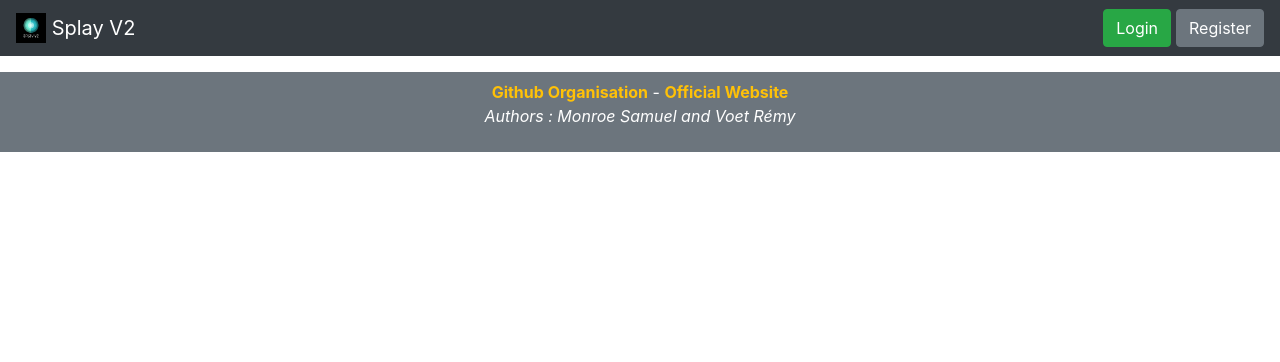
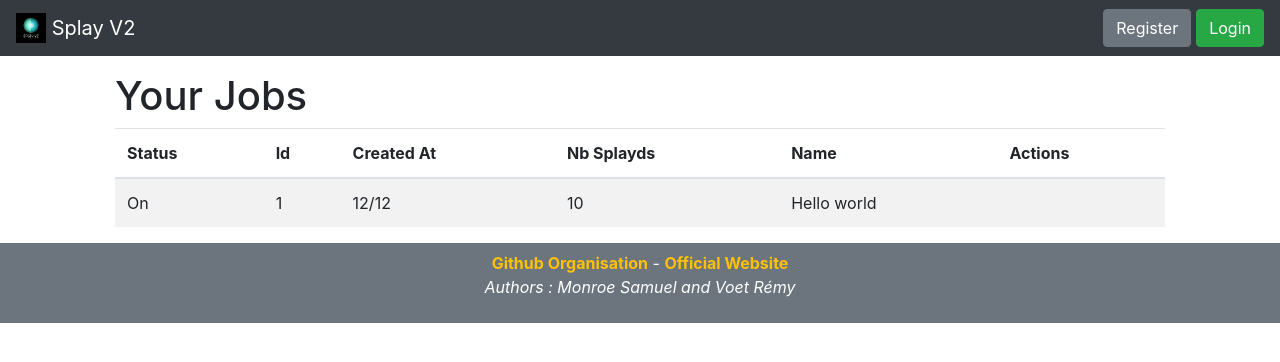
Before and after one commit to splay-project-v2/web_app, a Vue app: page /jobs in a window 1280 px wide. Shown: the top 362 px of the page. Built offline with nearby package versions, Linux system fonts and the light colour scheme.

Commit message:
First jobs list view. Add link to it in header.

```diff
--- a/src/components/Header.vue
+++ b/src/components/Header.vue
@@ -22,8 +22,24 @@
         <router-link
           v-if="!auth.isAuth"
           tag="button"
+          to="/register"
+          class="btn btn-secondary"
+          type="button"
+        >Register</router-link>
+
+        <router-link
+          v-if="auth.isAuth"
+          tag="button"
+          to="/jobs"
+          class="btn btn-primary"
+          type="button"
+        >Your Jobs</router-link>
+
+        <router-link
+          v-if="!auth.isAuth"
+          tag="button"
           to="/login"
-          id="btn-login"
+          id="btn-header-login"
           class="btn btn-success"
           type="button"
         >Login</router-link>
@@ -32,17 +48,9 @@
           v-else
           class="btn btn-danger"
           type="button"
+          id="btn-header-logout"
           v-on:click="$emit('logout')"
         >Logout : {{ auth.username }}</button>
-
-        <router-link
-          v-if="!auth.isAuth"
-          tag="button"
-          to="/register"
-          class="btn btn-secondary"
-          type="button"
-        >Register</router-link>
-
       </form>
     </div>
   </nav>
@@ -59,8 +67,11 @@ export default {
 </script>
 
 <!-- Add "scoped" attribute to limit CSS to this component only -->
-<style scoped>
-#btn-login {
-  margin-right: 5px;
+<style>
+#btn-header-login {
+  margin-left: 5px;
+}
+#btn-header-logout {
+  margin-left: 5px;
 }
 </style>
--- /dev/null
+++ b/src/components/Jobs.vue
@@ -0,0 +1,68 @@
+<template>
+  <div class="container">
+    <h1>Your Jobs</h1>
+    <b-alert
+            variant="success"
+            dismissible fade
+            :show="alerts.success != null"
+            @dismissed="alerts.success=null">
+          <span v-html="alerts.success"></span>
+        </b-alert>
+
+    <b-table striped hover :items="table.jobs" :fields="table.fields">
+      <template slot="actions" slot-scope="row">
+        <!-- We use @click.stop here to prevent a 'row-clicked' event from also happening -->
+        <b-button
+          size="sm"
+          @click.stop="detail(row.item)"
+          class="mr-1"
+        >Show details</b-button>
+        <b-button
+          size="sm"
+          @click.stop="kill(row.item)"
+        >Kill</b-button>
+      </template>
+    </b-table>
+  </div>
+</template>
+
+<script>
+export default {
+  name: "Jobs",
+  data() {
+    return {
+      alerts: {
+        success: null
+      },
+      table: {
+        jobs: [
+          {
+            status: "On",
+            id: 1,
+            created_at: "12/12",
+            nb_splayds: 10,
+            name: "Hello world"
+          }
+        ],
+        fields: ["status", "id", "created_at", "nb_splayds", "name", "actions"]
+      }
+    };
+  },
+  methods: {
+    detail(item){
+      this.alerts.success = "I show detail of "+item.id
+    },
+    kill(item){
+      this.alerts.success = "I kill "+item.id
+    }
+  },
+  props: {
+    auth: Object
+  },
+  components: {}
+};
+</script>
+
+<!-- Add "scoped" attribute to limit CSS to this component only -->
+<style>
+</style>
--- a/src/router/index.js
+++ b/src/router/index.js
@@ -3,6 +3,7 @@ import Router from 'vue-router'
 import Home from '@/components/Home'
 import Login from '@/components/Login'
 import Register from '@/components/Register'
+import Jobs from '@/components/Jobs'
 
 Vue.use(Router)
 
@@ -25,6 +26,10 @@ export default new Router({
         {
             path: '/register',
             component: Register
+        }, // Only when authentificated
+        {
+            path: '/jobs',
+            component: Jobs
         }
     ]
 })
```
